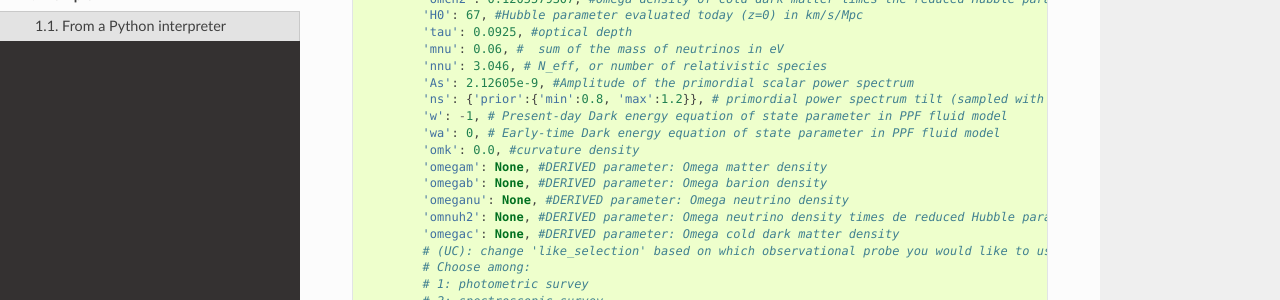
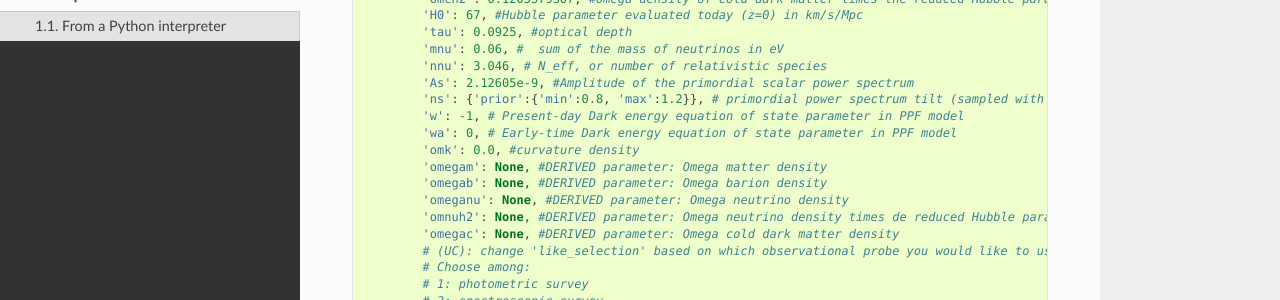
Before and after one commit to testarnyttnamn/testnamemaster, a Sphinx documentation site: the page built from docs/source/example.rst, in a window 1280 px wide and 900 px high, scrolled down 621 px. Shown: the part 151-451 px from the top of the window. Built offline with Sphinx 7.4.7 and the Read the Docs theme 2.0.0, drawn with Linux system fonts in a browser that asks for light colours; pages that are not in the unit, such as notebooks, are missing from menus; some of the changed text lies outside the part shown.

Commit message:
Updated example doc according to review.

```diff
--- a/docs/source/example.rst
+++ b/docs/source/example.rst
@@ -37,8 +37,8 @@ An external likelihood can be supplied to **cobaya** directly through a Python i
             'nnu': 3.046, # N_eff, or number of relativistic species
             'As': 2.12605e-9, #Amplitude of the primordial scalar power spectrum
             'ns': {'prior':{'min':0.8, 'max':1.2}}, # primordial power spectrum tilt (sampled with an uniform prior)
-            'w': -1, # Present-day Dark energy equation of state parameter in PPF fluid model
-            'wa': 0, # Early-time Dark energy equation of state parameter in PPF fluid model
+            'w': -1, # Present-day Dark energy equation of state parameter in PPF model
+            'wa': 0, # Early-time Dark energy equation of state parameter in PPF model
             'omk': 0.0, #curvature density
             'omegam': None, #DERIVED parameter: Omega matter density
             'omegab': None, #DERIVED parameter: Omega barion density
@@ -153,7 +153,7 @@ Once this dictionary has been set up, to run **cobaya** from the **jupyter noteb
     # equivalent to the updated yaml file produced by the shell invocation
     # samples: a sampler object, with a sampler.products()
     # being a dictionary of results.
-    # For the mcmc sampler, the dictionary contains only one chain under the key sampler.
+    # For the mcmc sampler, the dictionary contains only one chain under the key 'sampler'.
 
     info_updated, samples = run(info)
 
```
